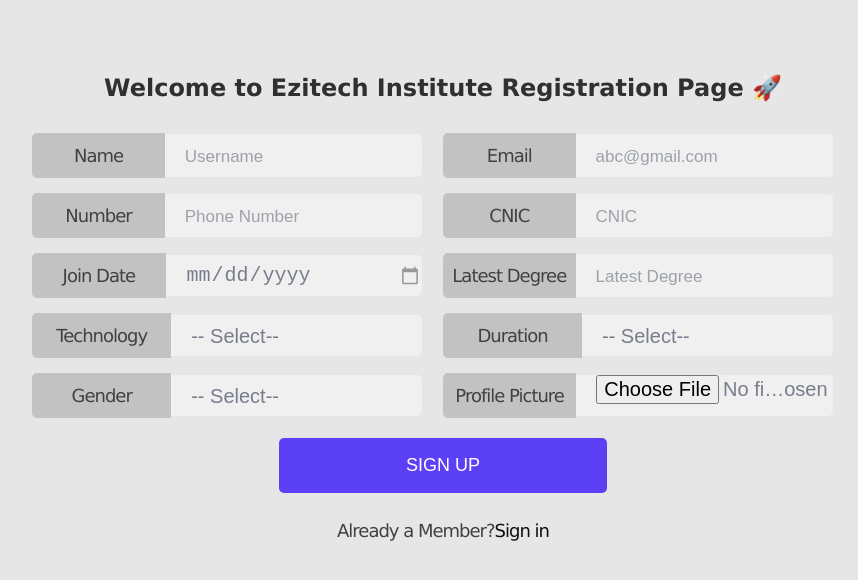
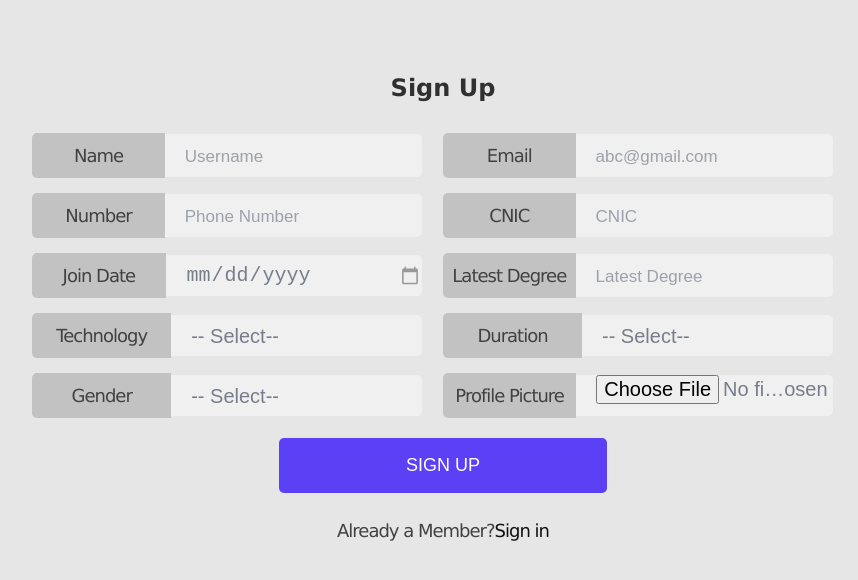
Before and after one commit to aqibali25/Attendance-Management-System, a plain HTML site: page signup.html in a window 1280 px wide. Shown: the whole page, without its empty margins (197-1055 px from the left). Drawn offline with Linux system fonts and the light colour scheme.

```diff
--- a/signup.html
+++ b/signup.html
@@ -13,7 +13,7 @@
   </head>
   <body>
     <form action="" id="signupForm" onsubmit="signup()">
-      <h1>Welcome to Ezitech Institute Registration Page 🚀</h1>
+      <h1>Sign Up</h1>
       <br />
       <div>
         <label for="username">Name</label>
```
